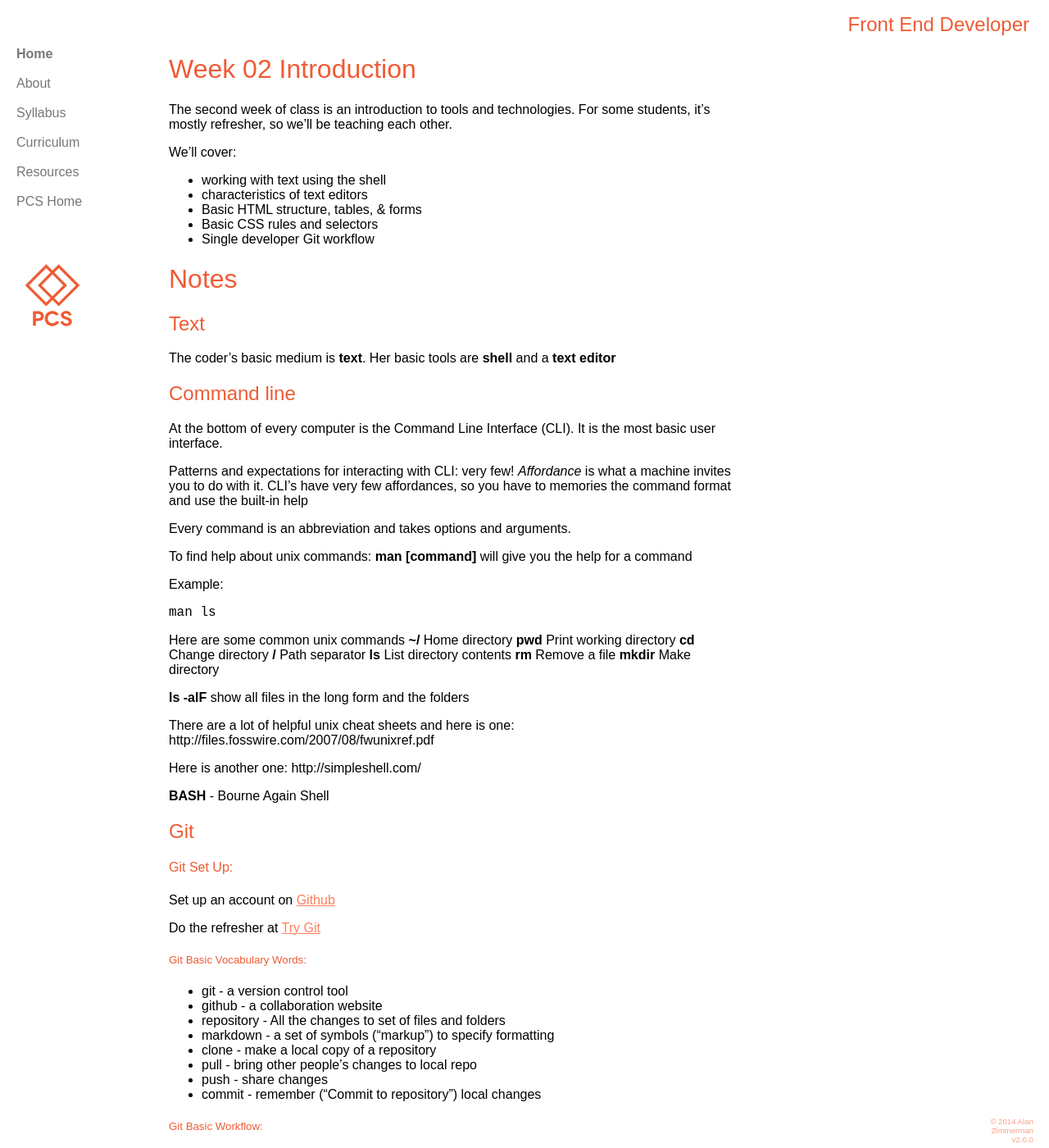
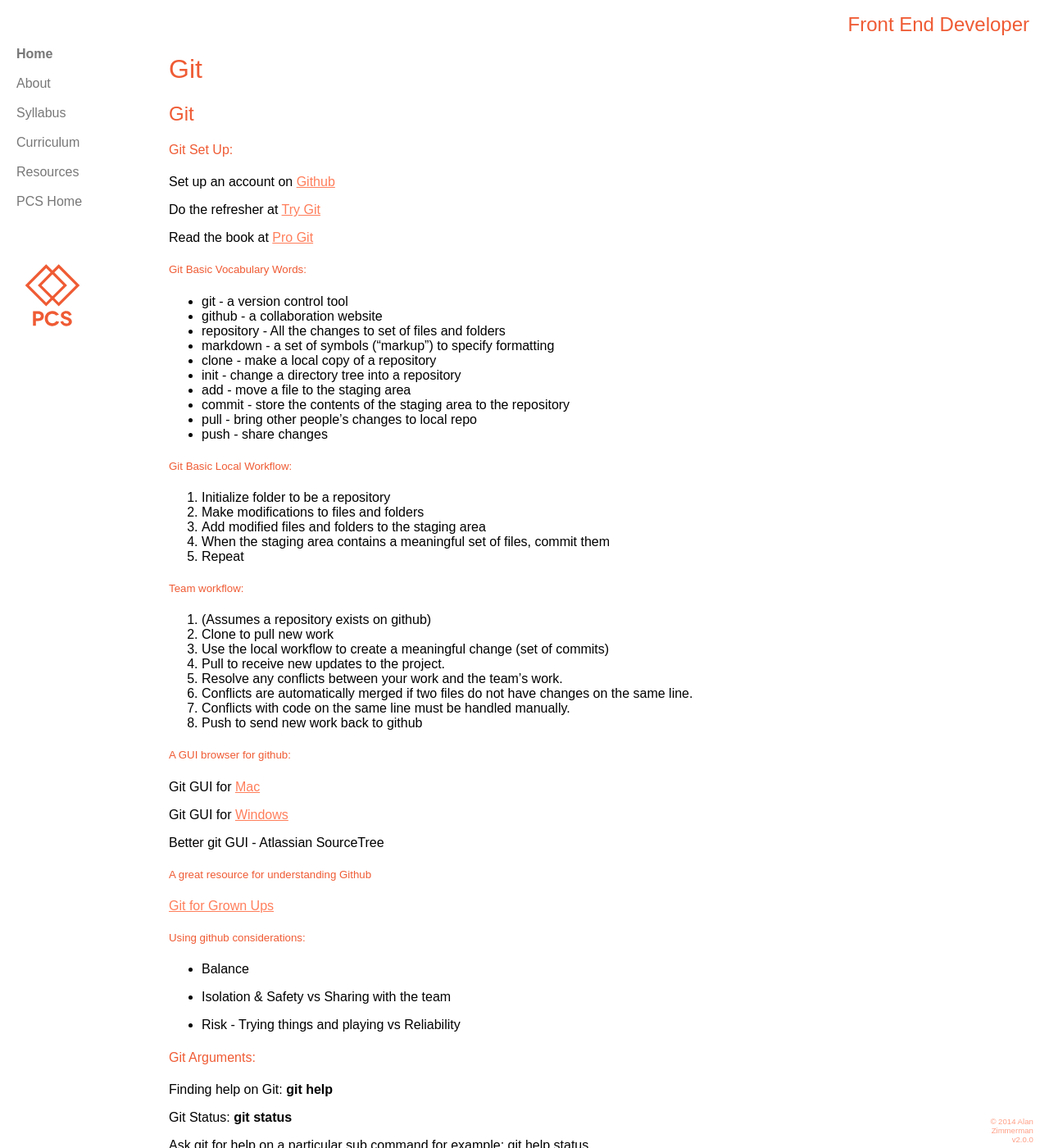
Before and after one commit to portlandcodeschool/frontend, a Jekyll site: the page built from _posts/00-02-01-09-git.md, in a window 1280 px wide and 1400 px high. Shown: the whole window at 82% size. Built offline with Jekyll 4.4.1, drawn with Linux system fonts in a browser that asks for light colours; Markdown is read by kramdown in place of the engine named in the settings; some of the changed text lies outside the part shown.

Commit message:
Updated week 2
Lots of messing around with names and dates. Jekyll isn't really the best choice but at least the hosting is easy.

````diff
--- a/_config.yml
+++ b/_config.yml
@@ -1,5 +1,5 @@
 # Dependencies
-markdown:         redcarpet
+# markdown:         redcarpet
 highlighter:         true
 
 # Permalinks
--- a/_includes/classes.html
+++ b/_includes/classes.html
@@ -1,5 +1,5 @@
 <div class="posts classes">
-  {% for post in site.posts reversed %}
+  {% for post in site.posts  %}
     {% if post.layout == "post" %}
       {% assign post_week = post.date | date:"%U" %}
       {% if post_week != week %}
@@ -7,6 +7,7 @@
         {% assign week = post_week %}
       {% endif %}
       <div>
+
         <strong class="post-title">
           <a href="{{ site.baseurl }}{{ post.url }}">{{ post.title }}</a>
         </strong>
--- a/_posts/00-02-01-week02.md
+++ b/_posts/00-02-01-09-git.md
@@ -1,67 +1,8 @@
 ---
 layout: post
-title: Week 02 Introduction
+title: Git
 class: Week 02
-week: week02
-date: 2014-05-12 00:00:00
 ---
-
-The second week of class is an introduction to tools and technologies. For some students, it's mostly refresher, so we'll be teaching each other.
-
-
- We'll cover:
-
-- working with text using the shell
-- characteristics of text editors
-- Basic HTML structure, tables, & forms
-- Basic CSS rules and selectors
-- Single developer Git workflow
-
-
-
-# Notes
-
-## Text
-The coder's basic medium is **text**. Her basic tools are **shell** and a **text editor**
-
-## Command line
-
-At the bottom of every computer is the Command Line Interface (CLI). It is the most basic user interface.
-
-Patterns and expectations for interacting with CLI: very few! *Affordance* is what a machine invites you to do with it. CLI's have very few affordances, so you have to memories the command format and use the built-in help
-
-Every command is an abbreviation and takes options and arguments.
-
-To find help about unix commands:
-**man [command]** will give you the help for a command
-
-Example:
-
-```
-man ls
-```
-
-Here are some common unix commands
-**~/**    Home directory
-**pwd**   Print working directory
-**cd**    Change directory
-**/**     Path separator
-**ls**    List directory contents
-**rm**    Remove a file
-**mkdir** Make directory
-
-**ls -alF**  show all files in the long form and the folders
-
-
-There are a lot of helpful unix cheat sheets and here is one:
-http://files.fosswire.com/2007/08/fwunixref.pdf
-
-Here is another one:
-http://simpleshell.com/
-
-
-**BASH** - Bourne Again Shell
-
 
 ## Git
 
@@ -72,6 +13,9 @@ Set up an account on
 Do the refresher at
 [Try Git](https://try.github.io/)
 
+Read the book at
+[Pro Git](http://git-scm.com/book)
+
 
 #####Git Basic Vocabulary Words:
 * git - a version control tool
@@ -79,17 +23,29 @@ Do the refresher at
 * repository - All the changes to set of files and folders
 * markdown - a set of symbols ("markup") to specify formatting
 * clone - make a local copy of a repository
+* init - change a directory tree into a repository
+* add - move a file to the staging area
+* commit - store the contents of the staging area to the repository
 * pull - bring other people's changes to local repo
 * push - share changes
-* commit - remember ("Commit to repository") local changes
 
-#####Git Basic Workflow:
-0. All work is in a Git repository (repo).
-0. Clone to pull new work at the beginning of a project.
-0. Pull to receive new updates to a project.
-0. Push to send new work back to Git.
+
+#####Git Basic Local Workflow:
+0. Initialize folder to be a repository
+0. Make modifications to files and folders
+0. Add modified files and folders to the staging area
+0. When the staging area contains a meaningful set of files, commit them
+0. Repeat
+
+##### Team workflow:
+0. (Assumes a repository exists on github)
+0. Clone to pull new work
+0. Use the local workflow to create a meaningful change (set of commits)
+0. Pull to receive new updates to the project.
+0. Resolve any conflicts between your work and the team's work.
 0. Conflicts are automatically merged if two files do not have changes on the same line.
 0. Conflicts with code on the same line must be handled manually.
+0. Push to send new work back to github
 
 #####A GUI browser for github:
 Git GUI for [Mac](http://mac.github.com/)
````
Also changed, not shown: _posts/00-01-02-week01.md (+1 -1 lines), _posts/00-02-01-01-js.md (added, +7 -0 lines), _posts/00-02-01-07-css.md (added, +7 -0 lines), _posts/00-02-01-08-html.md (added, +7 -0 lines), _posts/00-02-01-10-cli.md (added, +63 -0 lines), _posts/00-02-05-introduction.md (added, +58 -0 lines), index.md (+4 -0 lines), resources/index.md (+61 -9 lines).
